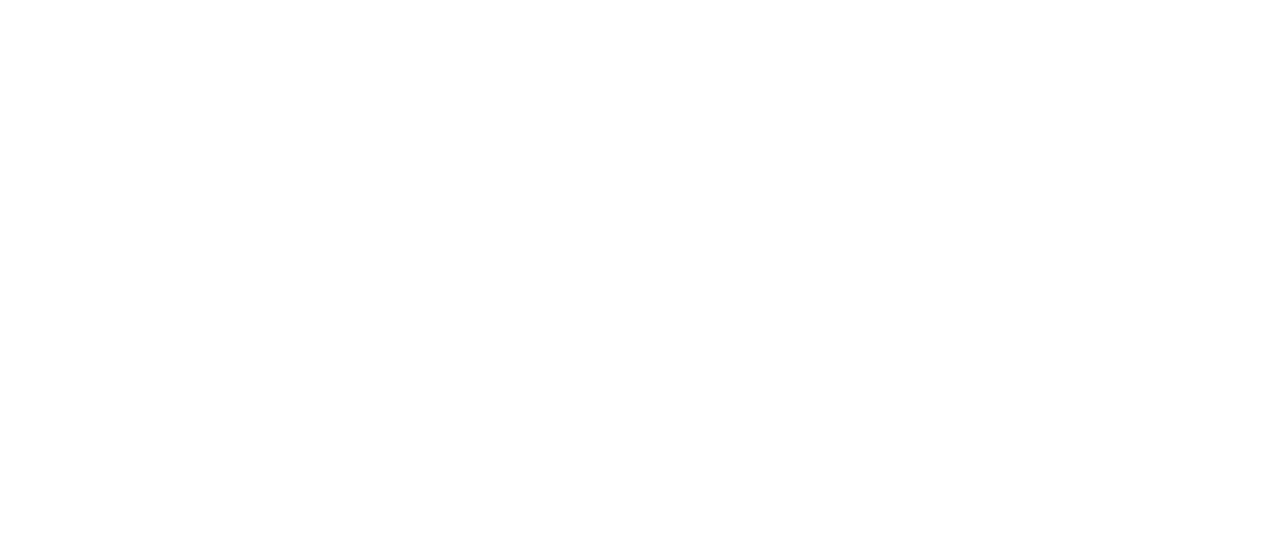
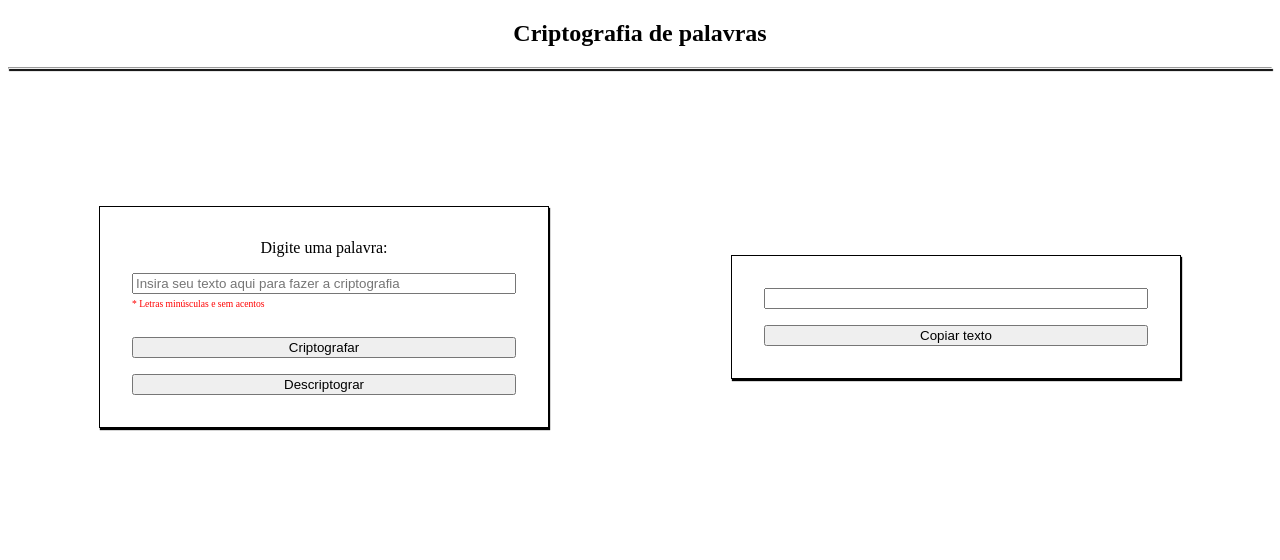
Before and after one commit to Bruno-Luna/Challenge-Criptografia, a plain HTML site: page assets/index.html in a window 1280 px wide. Drawn offline with Linux system fonts and the light colour scheme.

Commit message:
Posicionamento dos elementos e um pouco de estilização

```diff
--- a/assets/index.html
+++ b/assets/index.html
@@ -1,5 +1,5 @@
 <!DOCTYPE html>
-<html lang="en">
+<html lang="pt-br">
 <head>
     <meta charset="UTF-8">
     <meta http-equiv="X-UA-Compatible" content="IE=edge">
@@ -8,6 +8,25 @@
     <title>Criptografia</title>
 </head>
 <body>
+    <header>
+        <h2>Criptografia de palavras</h2>
+        <hr>
+    </header>
+    <main>
+        <div class="container-cards">
+            <div class="card-left">
+                <label>Digite uma palavra:</label>
+                <input type="text" placeholder="Insira seu texto aqui para fazer a criptografia">
+                <span>* Letras minúsculas e sem acentos</span>
+                <button>Criptografar</button>
+                <button>Descriptograr</button>
+            </div>
+            <div class="card-right">
+                <input type="text">
+                <button>Copiar texto</button>
+            </div>
+        </div>
+    </main>
 
 </body>
 </html>
--- a/assets/style.css/style.css
+++ b/assets/style.css/style.css
@@ -0,0 +1,32 @@
+header, label{
+    text-align: center;
+}
+
+hr, .card-left, .card-right{
+    box-shadow: 1px 2px 1px;
+}
+
+.container-cards{
+    height: 60vh;
+    display: flex;
+    justify-content: space-between;
+    align-items: center;
+}
+
+.container-cards .card-left span{
+    font-size: .6rem;
+    position: relative;
+    bottom: 12px;
+    color: red;
+}
+
+.container-cards .card-left, .container-cards .card-right{
+    width: 30vw;
+    display: flex;
+    flex-direction: column;
+    justify-content: center;
+    gap: 1rem;
+    margin: 0 auto;
+    border: 1px solid black;
+    padding: 2rem;
+}
```
